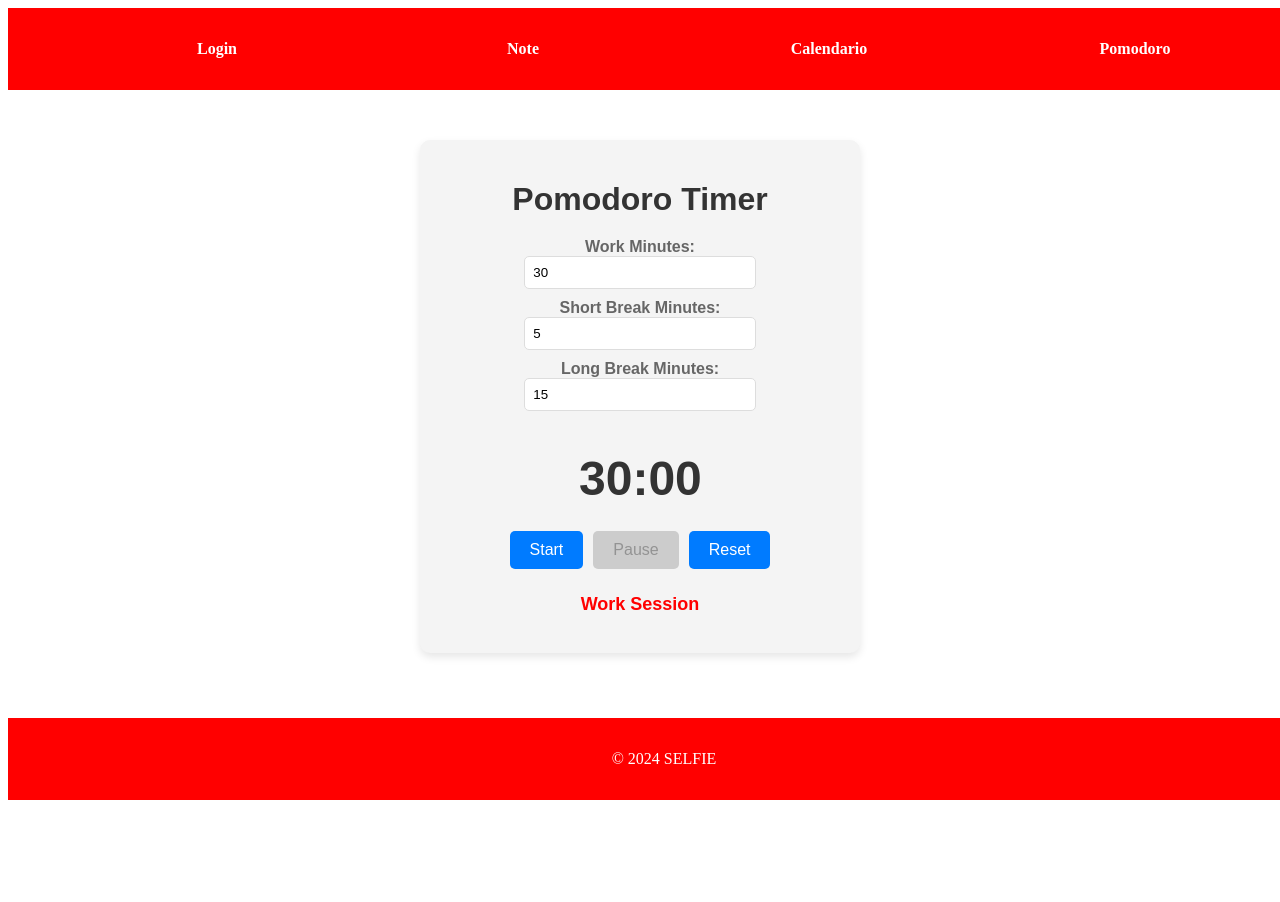
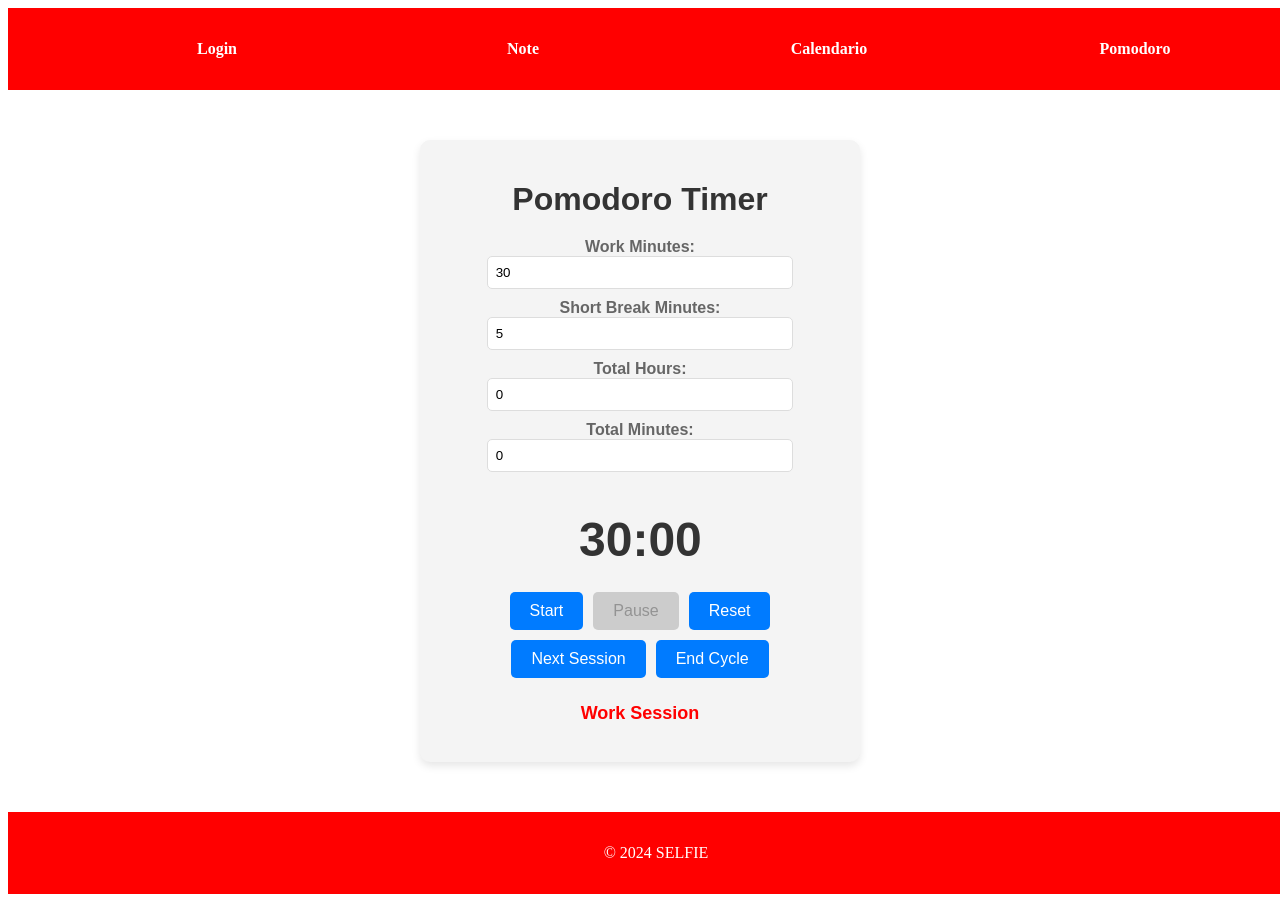
Before and after one commit to tabish29/SELFIE, an Angular app in the folder frontend/: page /pomodoroTimer in a window 1280 px wide. Shown: the top 902 px of the page. Before the commit the page ends 800 px from the top, so only its background shows below. Built offline with nearby package versions, Linux system fonts and the light colour scheme.

Commit message:
aggiunto la possibilità di inserire i minuti/ore disponibili, aggiungto il passaggio da una fase all'atra con i messaggi corrispettivi

```diff
--- a/frontend/src/app/components/footer/footer.component.css
+++ b/frontend/src/app/components/footer/footer.component.css
@@ -4,6 +4,4 @@
     text-align: center;
     padding: 1em;
     width: 100%;
-    position: absolute;
-    bottom: 0;
 }
--- a/frontend/src/app/components/pomodoro-timer/pomodoro-timer.component.html
+++ b/frontend/src/app/components/pomodoro-timer/pomodoro-timer.component.html
@@ -12,9 +12,19 @@
       <input type="number" [(ngModel)]="shortBreakMinutes" (input)="updateTimer()" min="1" max="60">
     </label>
     <label>
-      Long Break Minutes:
-      <input type="number" [(ngModel)]="longBreakMinutes" (input)="updateTimer()" min="1" max="60">
+      Total Hours:
+      <input type="number" [(ngModel)]="totalHours" (input)="calculateCycles()" min="0">
     </label>
+    <label>
+      Total Minutes:
+      <input type="number" [(ngModel)]="totalMinutes" (input)="calculateCycles()" min="0">
+    </label>
+    <div *ngIf="cycleProposals.length">
+      <h3>Cycle Proposals:</h3>
+      <ul>
+        <li *ngFor="let proposal of cycleProposals">{{ proposal }}</li>
+      </ul>
+    </div>
   </div>
 
   <div class="timer">
@@ -25,6 +35,8 @@
     <button (click)="startTimer()" [disabled]="isRunning">Start</button>
     <button (click)="pauseTimer()" [disabled]="!isRunning">Pause</button>
     <button (click)="resetTimer()">Reset</button>
+    <button (click)="forceNextSession()">Next Session</button>
+    <button (click)="endCycle()">End Cycle</button>
   </div>
 
   <div class="session-info">
--- a/frontend/src/app/components/pomodoro-timer/pomodoro-timer.component.ts
+++ b/frontend/src/app/components/pomodoro-timer/pomodoro-timer.component.ts
@@ -12,10 +12,11 @@ export class PomodoroTimerComponent {
   interval: any;
   sessionCount: number = 0;
   sessionMessage: string = 'Work Session';
-
   workMinutes: number = 30;
   shortBreakMinutes: number = 5;
-  longBreakMinutes: number = 15;
+  totalHours: number = 0;
+  totalMinutes: number = 0;
+  cycleProposals: string[] = [];
 
   isWorkMode: boolean = true;
   isBreakMode: boolean = false;
@@ -34,14 +35,32 @@ export class PomodoroTimerComponent {
     if (!this.isRunning) {
       if (this.sessionMessage === 'Work Session') {
         this.minutes = this.workMinutes;
-      } else if (this.sessionMessage === 'Short Break') {
+      } else {
         this.minutes = this.shortBreakMinutes;
-      } else if (this.sessionMessage === 'Long Break') {
-        this.minutes = this.longBreakMinutes;
       }
       this.seconds = 0;
     }
   }
+
+  calculateCycles() {
+    const totalMinutesAvailable = (this.totalHours * 60) + this.totalMinutes;
+    const combinations = [
+        { work: 30, break: 5 },
+        { work: 25, break: 5 },
+        { work: 40, break: 7 },
+        { work: 50, break: 10 },
+    ];
+
+    this.cycleProposals = [];
+    combinations.forEach(combination => {
+        const cycleDuration = combination.work + combination.break;
+        const numberOfCycles = Math.floor(totalMinutesAvailable / cycleDuration);
+        if (numberOfCycles > 0) {
+            this.cycleProposals.push(`Cicli: ${numberOfCycles} - ${combination.work} min di lavoro e ${combination.break} min di pausa`);
+        }
+    });
+}
+
 
   startTimer() {
     if (!this.isRunning) {
@@ -71,6 +90,9 @@ export class PomodoroTimerComponent {
   resetTimer() {
     this.isRunning = false;
     clearInterval(this.interval);
+    this.sessionMessage = 'Work Session';
+    this.isWorkMode = true;
+    this.isBreakMode = false;
     this.updateTimer();
   }
 
@@ -80,13 +102,8 @@ export class PomodoroTimerComponent {
 
     if (this.sessionMessage === 'Work Session') {
       this.sessionCount++;
-      if (this.sessionCount % 4 === 0) {
-        this.minutes = this.longBreakMinutes;
-        this.sessionMessage = 'Long Break';
-      } else {
-        this.minutes = this.shortBreakMinutes;
-        this.sessionMessage = 'Short Break';
-      }
+      this.minutes = this.shortBreakMinutes;
+      this.sessionMessage = 'Short Break';
       this.isWorkMode = false;
       this.isBreakMode = true;
     } else {
@@ -97,7 +114,22 @@ export class PomodoroTimerComponent {
     }
 
     this.seconds = 0;
+    this.notifyUser();
     this.startTimer();
   }
 
+  forceNextSession() {
+    this.switchSession();
+  }
+
+  endCycle() {
+    this.isRunning = false;
+    clearInterval(this.interval);
+    this.notifyUser('Cycle ended.');
+    this.resetTimer();
+  }
+
+  notifyUser(message: string = this.sessionMessage) {
+    alert(message);
+  }
 }
```
